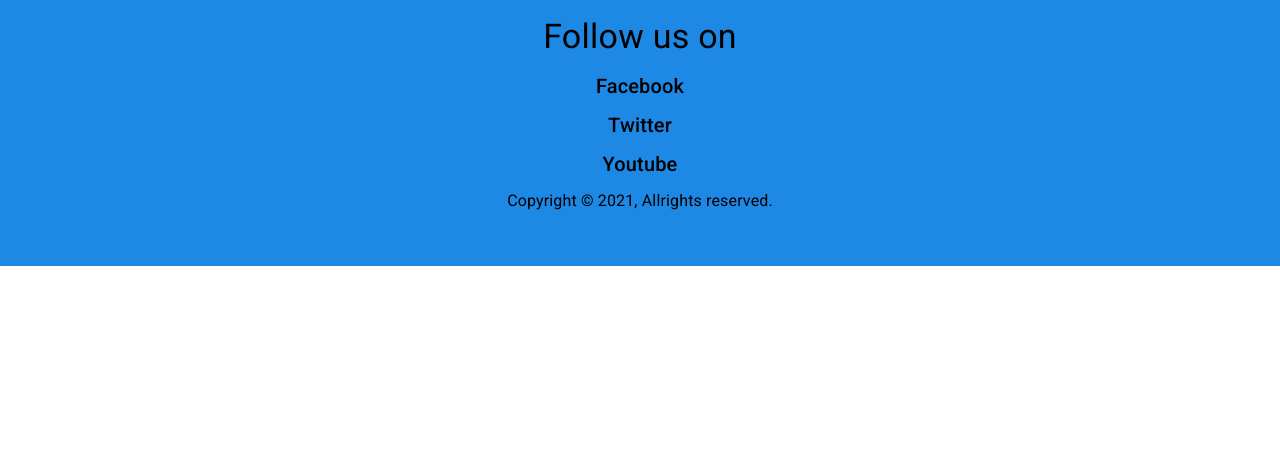
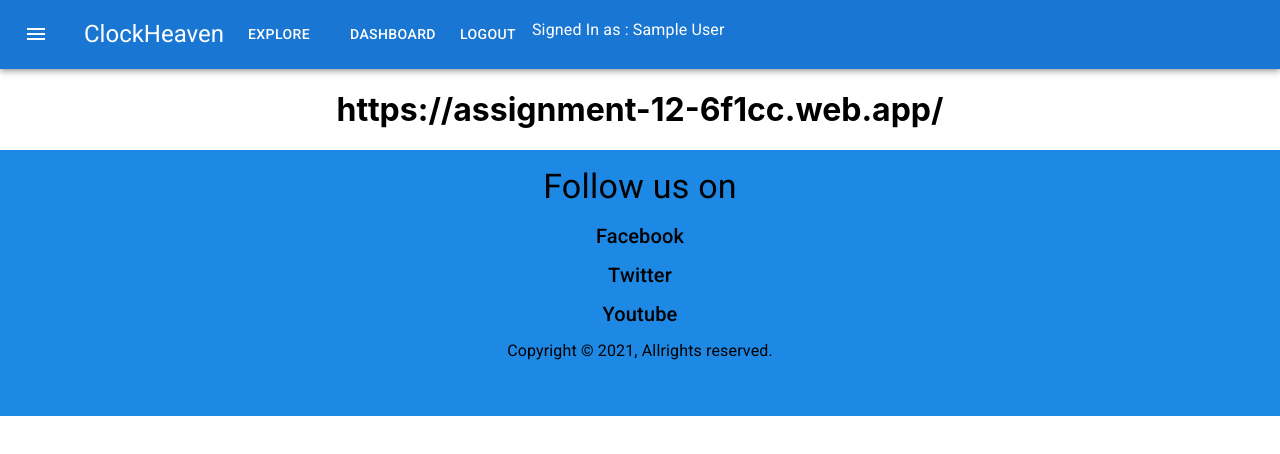
Before and after one commit to AnikaBushra/clockheaven-client, a React (Create React App) app: page /addaproduct in a window 1280 px wide. Shown: the top 454 px of the page. Built offline with nearby package versions, Linux system fonts and the light colour scheme; no server answers; sample sign-in values are in the browser's storage.

Commit message:
final commit 3

```diff
--- a/src/App.js
+++ b/src/App.js
@@ -15,6 +15,8 @@
 import Review from './Pages/DashBoArd/User/Review/Review';
 import MakeAdmin from './Pages/DashBoArd/Admin/MakeAdmin/MakeAdmin';
 import GetReview from './Pages/Home/GetReview/GetReview';
+import ManageAllProduct from './Pages/DashBoArd/Admin/ManageAllProduct/ManageAllProduct';
+import AddaProduct from './Pages/DashBoArd/Admin/AddaProduct/AddaProduct';
 
 
 
@@ -58,6 +60,12 @@
             <PrivateRoute path="/makeadmin">
               <MakeAdmin></MakeAdmin>
             </PrivateRoute>
+            <PrivateRoute path="/manageallproducts">
+              <ManageAllProduct></ManageAllProduct>
+            </PrivateRoute>
+            <PrivateRoute path="/addaproduct">
+              <AddaProduct></AddaProduct>
+            </PrivateRoute>
             <Route path="/getreview">
               <GetReview></GetReview>
             </Route>
--- a/src/Pages/DashBoArd/Admin/AddaProduct/AddaProduct.js
+++ b/src/Pages/DashBoArd/Admin/AddaProduct/AddaProduct.js
@@ -1,9 +1,11 @@
 import React from 'react';
+import Header from '../../../Shared/Header/Header';
 
 const AddaProduct = () => {
     return (
         <div>
-            AddaProduct
+            <Header></Header>
+            <h1>https://assignment-12-6f1cc.web.app/</h1>
         </div>
     );
 };
--- a/src/Pages/DashBoArd/Admin/ManageAllProduct/ManageAllProduct.js
+++ b/src/Pages/DashBoArd/Admin/ManageAllProduct/ManageAllProduct.js
@@ -1,8 +1,10 @@
 import React from 'react';
+import Header from '../../../Shared/Header/Header';
 
 const ManageAllProduct = () => {
     return (
         <div>
+            <Header></Header>
             <h2>Manage All Products</h2>
         </div>
     );
--- a/src/Pages/DashBoArd/DashBoArd.js
+++ b/src/Pages/DashBoArd/DashBoArd.js
@@ -57,6 +57,8 @@
             <Divider />
             {isAdmin ? <Box>
                 <NavLink to="/makeadmin"><Button>MakeAdmin</Button></NavLink>
+                <NavLink to="/addaproduct"><Button>Add a Product</Button></NavLink>
+                <NavLink to="/manageallproducts"><Button>Manage AllProduct</Button></NavLink>
                 <Button onClick={logOut} >Log Out</Button>
             </Box> :
                 <Box>
--- a/src/Pages/Home/Home/Home.js
+++ b/src/Pages/Home/Home/Home.js
@@ -34,7 +34,7 @@
                     ))}
                 </Grid>
             </Container>
-            <Typography>Add review</Typography>
+            <Typography variant="h4">Add review</Typography>
             <GetReview></GetReview>
             <ExteaPart></ExteaPart>
         </Box>
```
